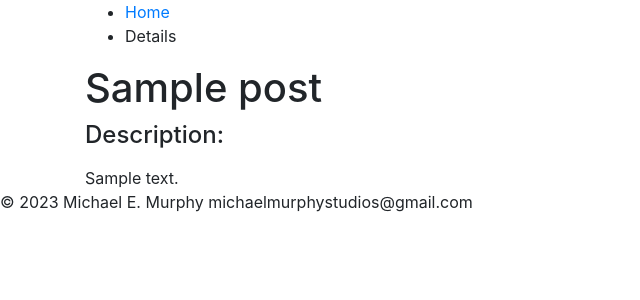
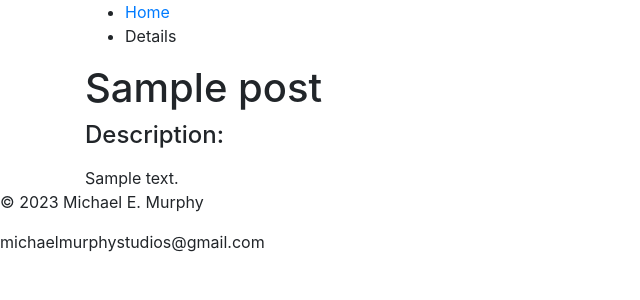
Before and after one commit to MeMstudios/portfolio-theme, a WordPress theme: template single.php in a window 1280 px wide. Shown: the top 300 px of the page, without its empty margins (0-640 px from the left). Run offline with PHP 8.4 and a stand-in for WordPress, Linux system fonts and the light colour scheme; the site name, menu and one post (Sample post) are stand-ins, and other content is empty.

Commit message:
class right email

```diff
--- a/footer.php
+++ b/footer.php
@@ -1,5 +1,5 @@
 <div class="footer">
-    <p>&copy; 2023 Michael E. Murphy michaelmurphystudios@gmail.com <!--a class="right" href='/contact'>Contact Me</a--></p>
+    <p>&copy; 2023 Michael E. Murphy <p class="right">michaelmurphystudios@gmail.com<p> <!--a class="right" href='/contact'>Contact Me</a--></p>
 </div>
 <script type='text/javascript' src='<?php echo get_stylesheet_directory_uri(); ?>/js/jquery.js'></script>
 <script type='text/javascript' src='<?php echo get_stylesheet_directory_uri(); ?>/js/custom.js'></script>
```
